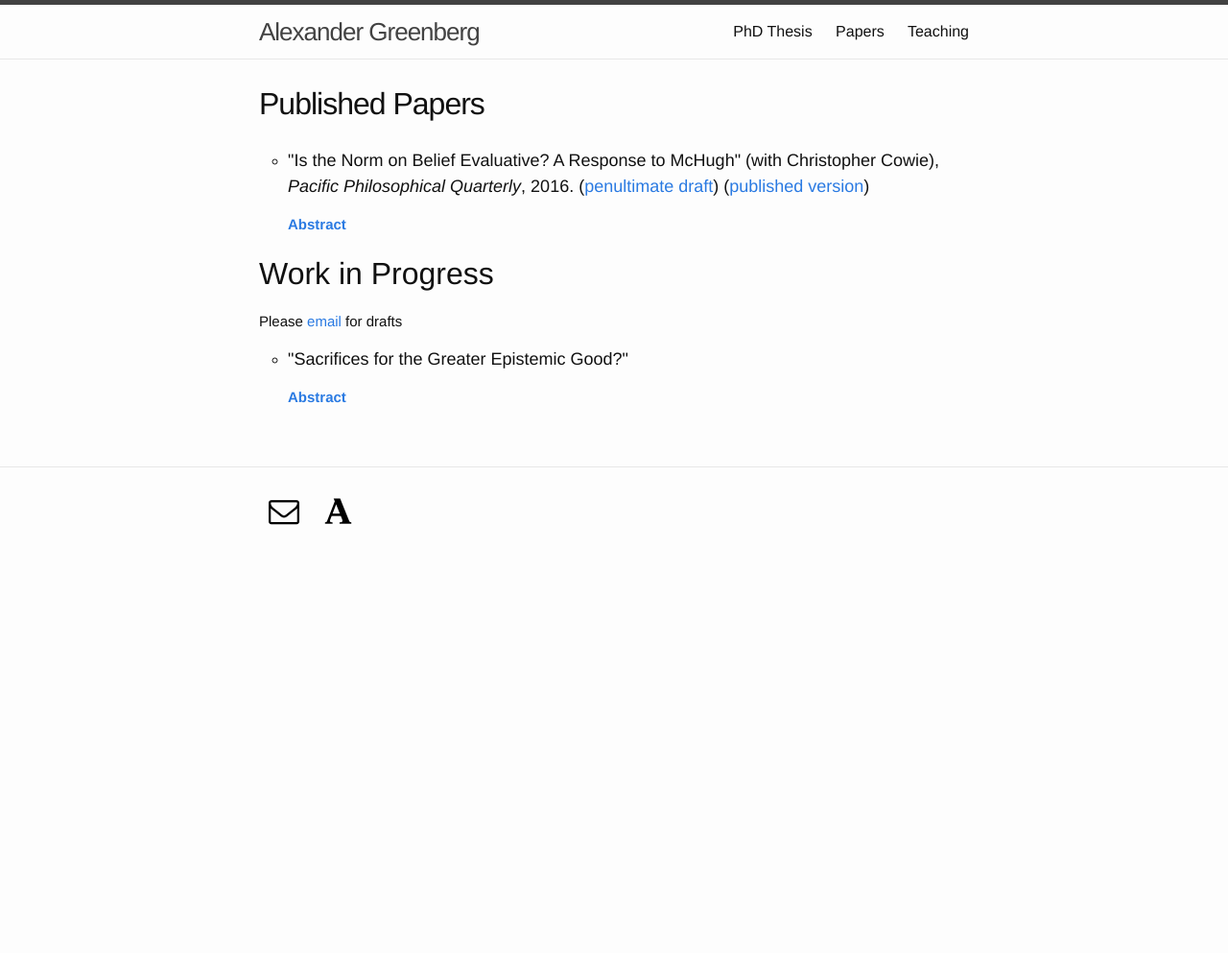
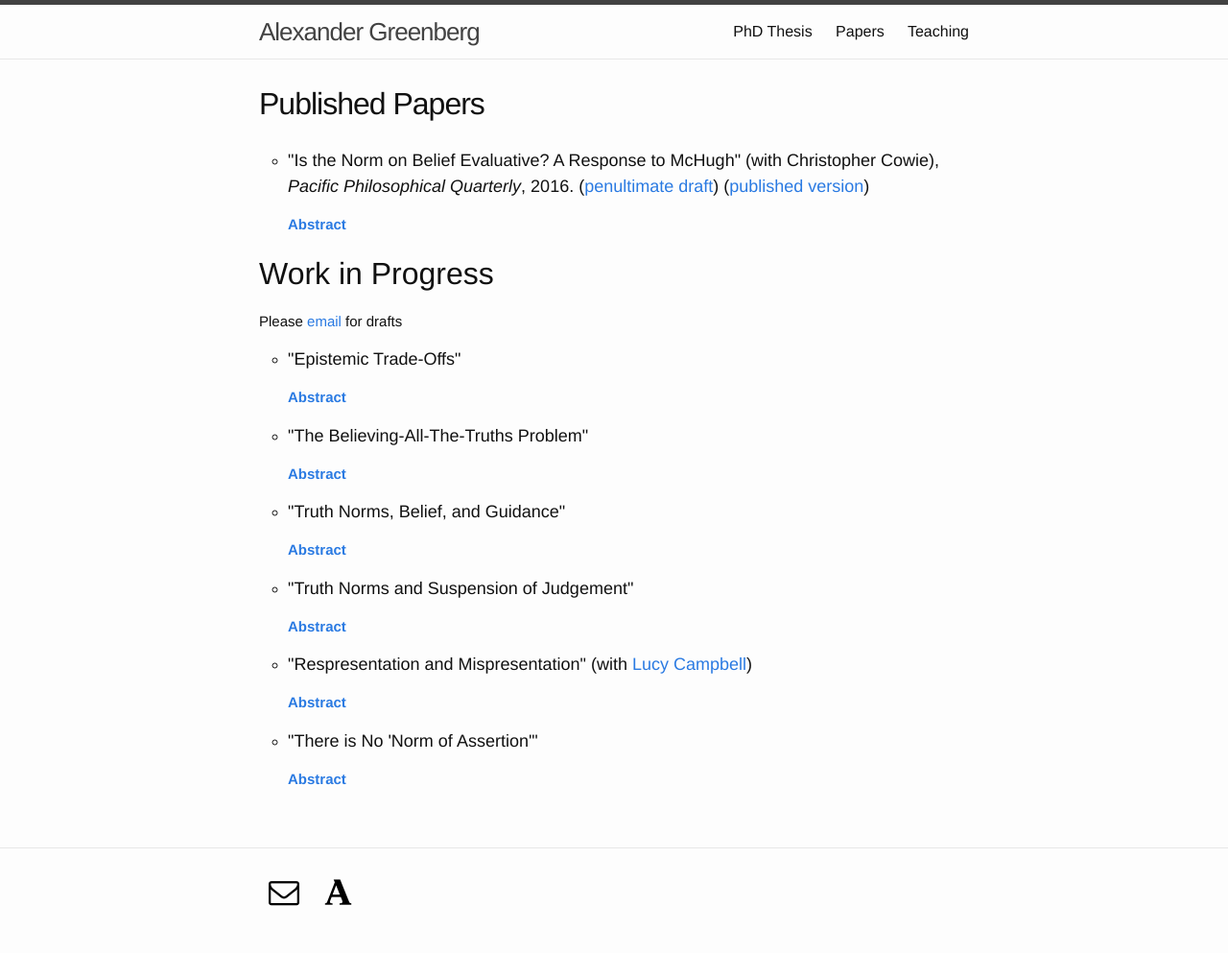
Before and after one commit to alexandergreenberg/alexandergreenberg.github.io, a Jekyll site: the page built from 02_Publications.html, in a window 1280 px wide. Shown: the whole page at 96% size. Built offline with Jekyll 4.4.1, drawn with Linux system fonts in a browser that asks for light colours; some web fonts are replaced; before the commit the page ends 900 px from its top, so only the background shows below that.

Commit message:
Update 02_Publications.html

```diff
--- a/02_Publications.html
+++ b/02_Publications.html
@@ -27,13 +27,33 @@ return true;
 <p>Please <a href="mailto:{{site.email}}">email</a> for drafts</p>
 <ul>
   <li>
-    <h4>"Sacrifices for the Greater Epistemic Good?"</h4>
+    <h4>"Epistemic Trade-Offs"</h4>
     <p><a href="javascript:;" onclick="return toggleMe('para2')" value="Toggle"><strong>Abstract</strong></a></p>
     <div id="para2" class="hidden"><p>It is often claimed that true belief is the fundamental goal of epistemic justification. Call this claim ‘veritism’. Particular examples are alleged to create problems for this claim: examples in which having a belief that looks prima facie unjustified is a means to the end of having a large number of other true beliefs. In a series of recent articles, Selim Berker has argued that these examples should lead us to reject veritism <em>tout court</em>. This conclusion, I’ll argue, is unwarranted. A plausible version of veritism has no problem dealing with these cases.</p></div>
   </li>
-  <!-- <li>
-    <h4>"Should I Believe All the Truths?"</h4>
+  <li>
+    <h4>"The Believing-All-The-Truths Problem"</h4>
     <p><a href="javascript:;" onclick="return toggleMe('para3')" value="Toggle"><strong>Abstract</strong></a></p>
-    <div id="para3" class="hidden"><p>Should I believe that p if and only if p is true? Many have argued against this kind of truth norm on the grounds that it’s not the case that I ought to believe all the truths. Most philosophers who want to defend the claim that belief is subject to a truth norm respond to this criticism by reformulating the truth norm in ways that do not entail that one ought to believe all the truths. This, I argue, has been a misstep. The different reformulations of this norm are incapable of carrying out a central role a truth norm is meant to play, that of explaining justification. Fortunately for proponents of the truth norm approach, the truth norm does not need to be reformulated. Once we recognise the role of the truth norm in explaining justification, the fact that it prescribes believing all the truths is unproblematic.</p></div>
-  </li> -->
+    <div id="para3" class="hidden"><p>Should I believe something if and only if it’s true? Many philosophers have objected to this kind of truth norm, on the grounds that it’s not the case that one ought to believe all the truths. Philosophers who want to defend the claim that belief is subject to a truth norm often respond to this problem by reformulating a truth norm in ways that do not entail that one ought to believe all the truths. Many of these attempts at reformulation, I argue, have been missteps. A number of these different reformulations are incapable of carrying out a central role a truth norm is meant to play, that of explaining justification. The truth norm I defend, however, avoids the problems associated with a prescription to believe all the truths, but doesn’t thereby fail to explain justification. This norm, introduced (but not defended) by Conor McHugh, states that if one has some doxastic attitude about p – i.e. if one believes, disbelieves, or suspends judgement about whether p – then one ought to believe that p if and only if p is true.</p></div>
+  </li>
+  <li>
+    <h4>"Truth Norms, Belief, and Guidance"</h4>
+    <p><a href="javascript:;" onclick="return toggleMe('para4')" value="Toggle"><strong>Abstract</strong></a></p>
+    <div id="para4" class="hidden"><p>In this paper, I defend the claim that belief is subject to a truth norm against ‘the no guidance argument’, given by Katrin Glüer and Åsa Wikforss, which claims we should reject a truth norm because it cannot guide belief formation. I argue that this argument fails. Drawing on a response given by Asbjørn Steglich-Petersen, I argue that Glüer and Wikforss rely on an overly restrictive conception of what it is for a norm to provide guidance. We should, I argue, prefer a more inclusive conception of guidance Steglich-Petersen puts forward, which allows a truth norm to guide. In the end, however, a truth norm guiding directly is not central to the way a truth norm is supposed to explain epistemic justification.</p></div>
+  </li>
+  <li>
+    <h4>"Truth Norms and Suspension of Judgement"</h4>
+    <p><a href="javascript:;" onclick="return toggleMe('para5')" value="Toggle"><strong>Abstract</strong></a></p>
+    <div id="para5" class="hidden"><p>A truth norm has a particular difficulty explaining when and why one ought to suspend judgement. For a truth norm to succeed in explaining justification, the subsidiary norms which one should follow as a means of conforming to that norm need to prescribe suspending judgement in many cases. However, given that one can only succeed in conforming to a truth norm by having a true belief, it’s difficult to explain why the means of conforming to a truth norm would ever involve suspending judgement. This problem has not been fully appreciated by defenders of truth norms, and the main answers so far given, I suggest, are inadequate. However, a truth norm can in the end explain when and why one ought to suspend judgement, but in order to do so we need to think that there is another fundamental epistemic norm in addition to whatever particular truth norm we opt for. This additional fundamental epistemic norm is one that states that if one fails to conform to this truth norm, one should not do so by having a false belief. In other words, we need to think that there is a contrary-to-duty obligation to err on the side of caution.</p></div>
+  </li>
+  <li>
+    <h4>"Respresentation and Mispresentation" (with <a href="https://oxford.academia.edu/LucyCampbell">Lucy Campbell</a>)</h4>
+    <p><a href="javascript:;" onclick="return toggleMe('para6')" value="Toggle"><strong>Abstract</strong></a></p>
+    <div id="para6" class="hidden"><p>It is often said that there is no representation without the possibility of misrepresentation, and the slogan has important philosophical implications in metaphysics, philosophy of language, and philosophical logic. But on the face of it the slogan is subject to counterexamples. Both knowledge and necessarily true beliefs might seem to be representations which cannot misrepresent. We reject both counterexamples. Rejecting the second requires distinguishing a stronger and a weaker reading of the slogan. The case of necessarily true beliefs is, we grant, a counterexample to the stronger reading of the slogan, but it is not a counterexample to the weaker reading. Furthermore, the weaker reading can do all the theoretical work one might need it to.</p></div>
+  </li>
+  <li>
+    <h4>"There is No 'Norm of Assertion'"</h4>
+    <p><a href="javascript:;" onclick="return toggleMe('para7')" value="Toggle"><strong>Abstract</strong></a></p>
+    <div id="para7" class="hidden"><p>There are norms on action and norms on assertion. That is to say, there are some things we should and shouldn’t do, and there are some things we should and shouldn’t say. In this paper, I’ll be concerned with the relations between these two kinds of norm. In particular, I’ll be considering whether or not norms on assertion are reducible to norms on action. Many philosophers think that norms on assertion are not reducible to norms on action. These philosophers think that there is a sui generis norm that is specific to assertion. I argue against this view. The phenomenon that is claimed to support it – the intuitive wrongness of certain assertions in certain contexts – does not in fact support it. Given that assertion is an action, the wrongness of these assertions can be explained purely in virtue of norms on action. And the specifically epistemic wrongness that an assertion norm is typically supposed to explain can be explained by the norm that one shouldn’t act on epistemically faulty beliefs. No additional sui generis norm on assertion is needed.</p></div>
+  </li>
 </ul>
```
